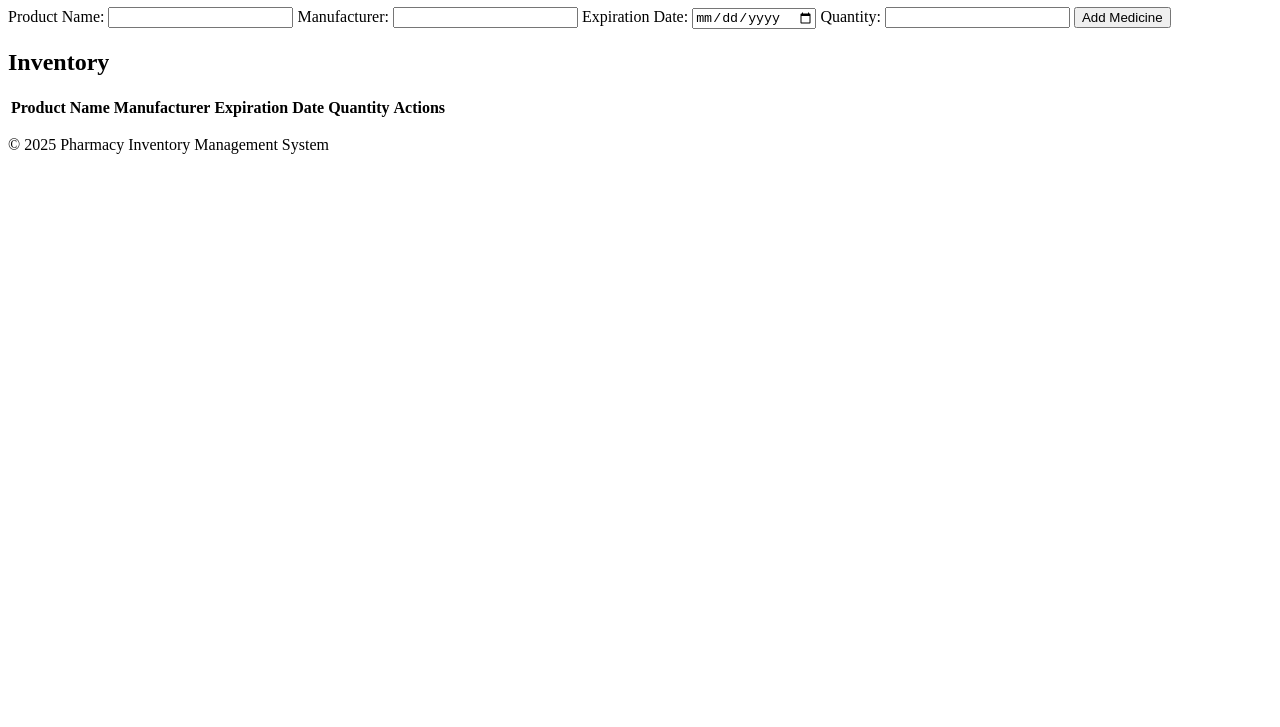
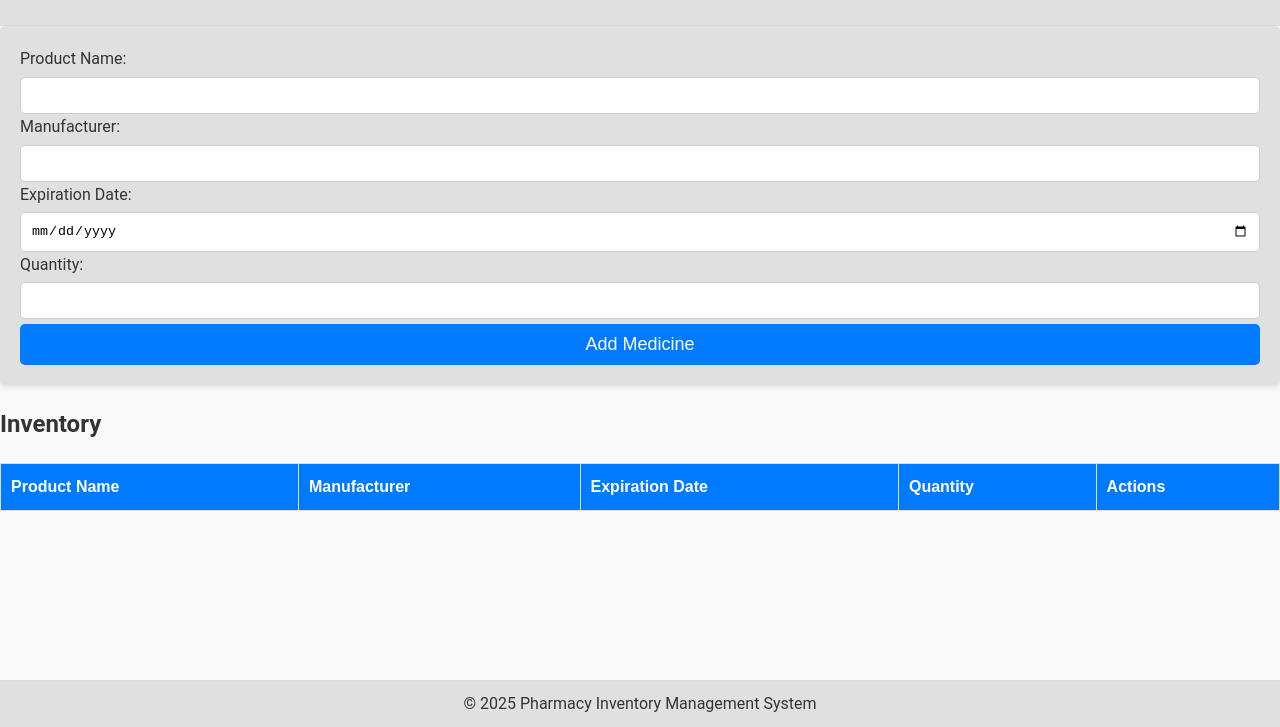
Before and after one commit to moa-reidar/ass-2-frontend, a website with bundled scripts: page index.html in a window 1280 px wide. Shown: the part 73-800 px from the top of the page. Built offline with nearby package versions, Linux system fonts and the light colour scheme.

Commit message:
Fix module loading by adding type='module' to script tag for app.js

```diff
--- a/index.html
+++ b/index.html
@@ -4,9 +4,9 @@
     <meta charset="UTF-8">
     <meta name="viewport" content="width=device-width, initial-scale=1.0">
     <title>Pharmacy Inventory Management System</title>
-    <link rel="stylesheet" href="./css/reset.css">
-    <link rel="stylesheet" href="./css/variables.css">
-    <link rel="stylesheet" href="./css/style.css">
+    <link rel="stylesheet" href="./src/css/reset.css">
+    <link rel="stylesheet" href="./src/css/variables.css">
+    <link rel="stylesheet" href="./src/css/style.css">
 </head>
 <body>
     <header>
@@ -51,6 +51,7 @@
     <footer>
         <p>© 2025 Pharmacy Inventory Management System</p>
     </footer>
-    <script src="./src/js/app.js"></script>
+    <script type="module" src="./src/js/app.js"></script>
+
 </body>
 </html>
```
